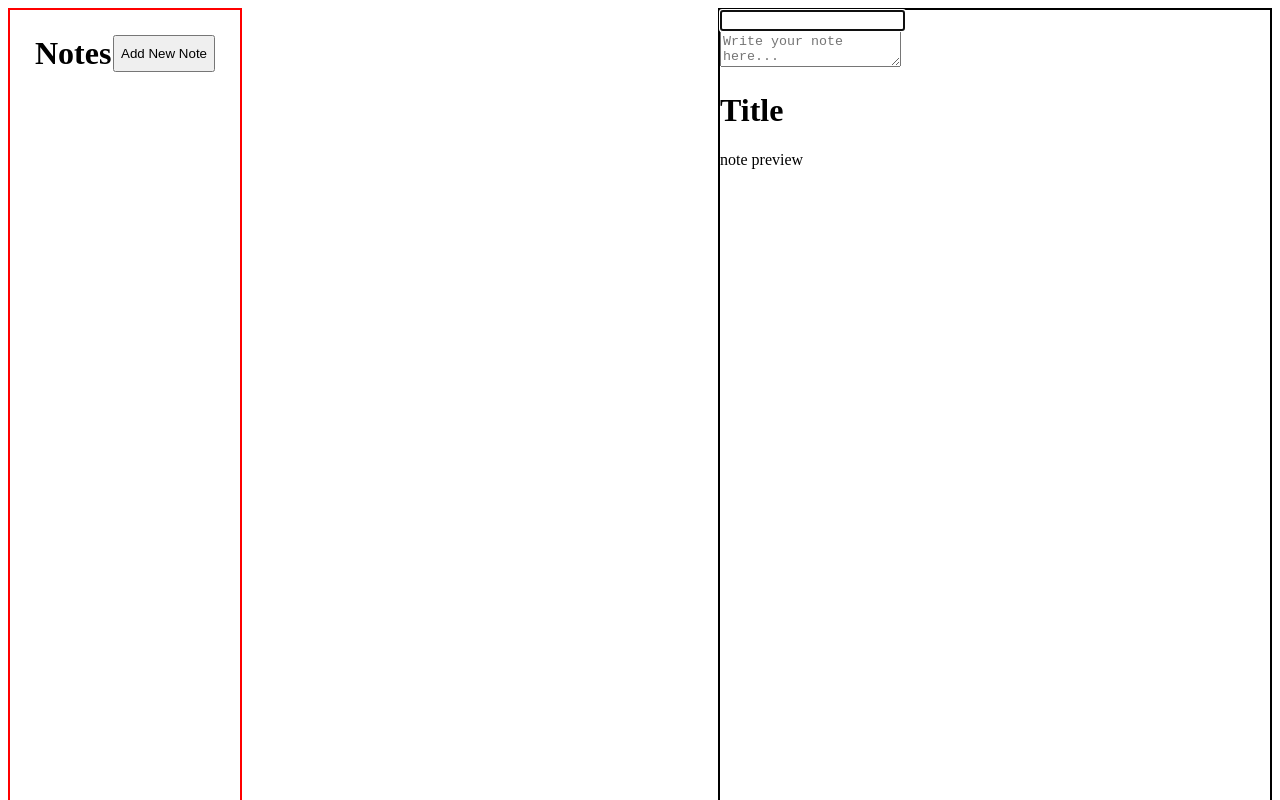
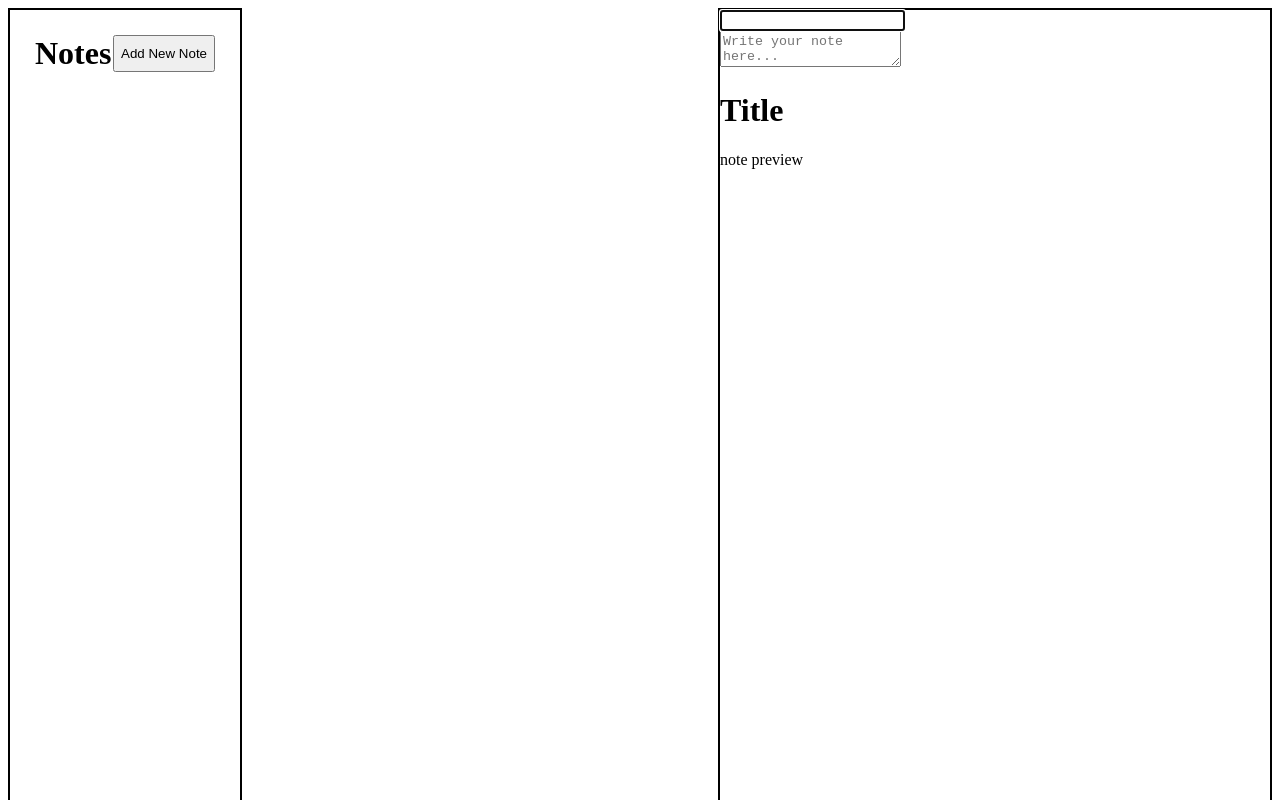
Before and after one commit to maisha-i/Capstone-fullstack-app, a React (Create React App) app in the folder frontend/note-it-down/: page / in a window 1280 px wide. Shown: the top 800 px of the page. Built offline with nearby package versions, Linux system fonts and the light colour scheme.

Commit message:
recent changes

```diff
--- a/frontend/note-it-down/src/NotesPage/Notes.css
+++ b/frontend/note-it-down/src/NotesPage/Notes.css
@@ -1,5 +1,5 @@
 .notes-sidebar{
-    border: solid red 2px;
+    border: solid black 2px;
     width: 230px;
     height: 1000px;
     display: inline-block;
```
